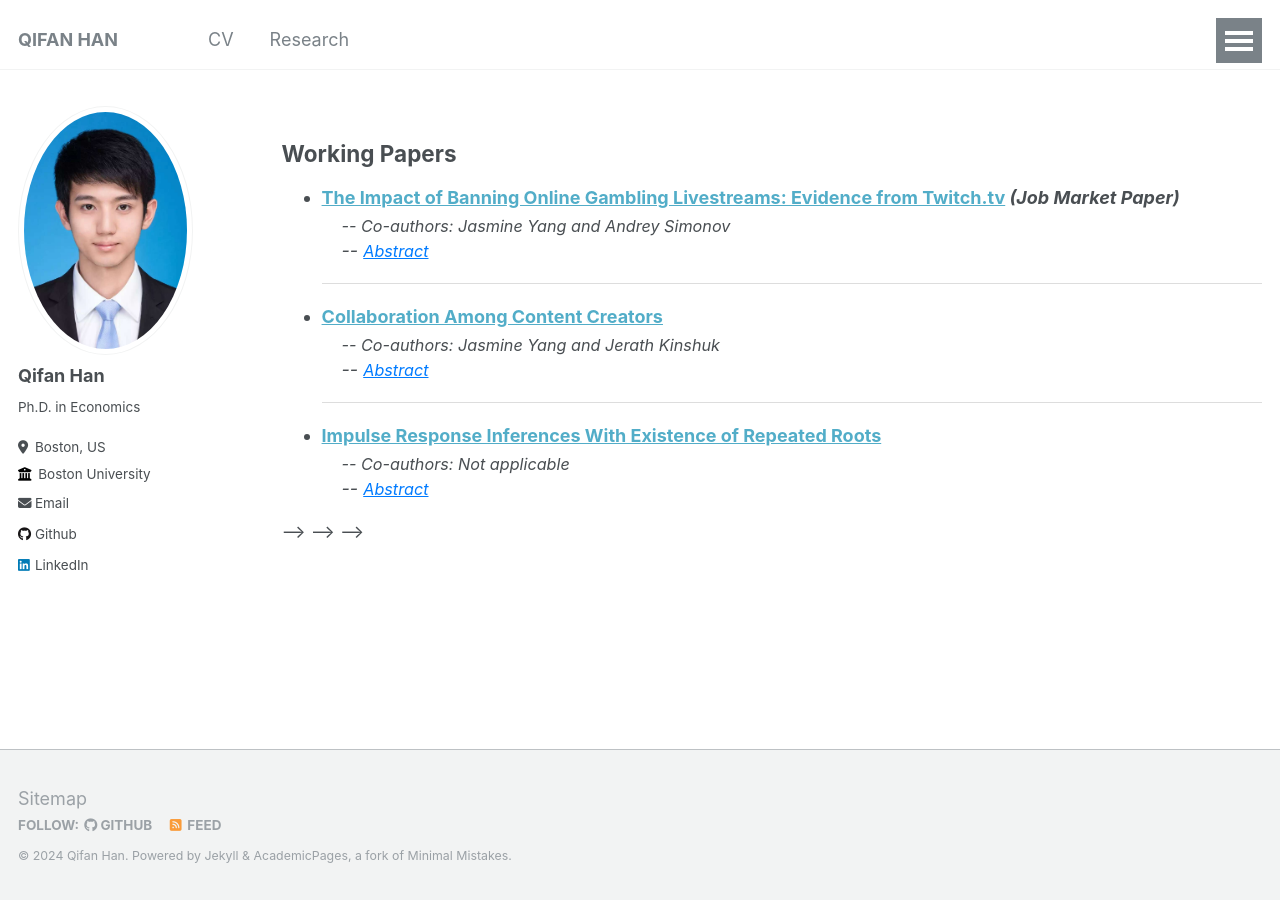
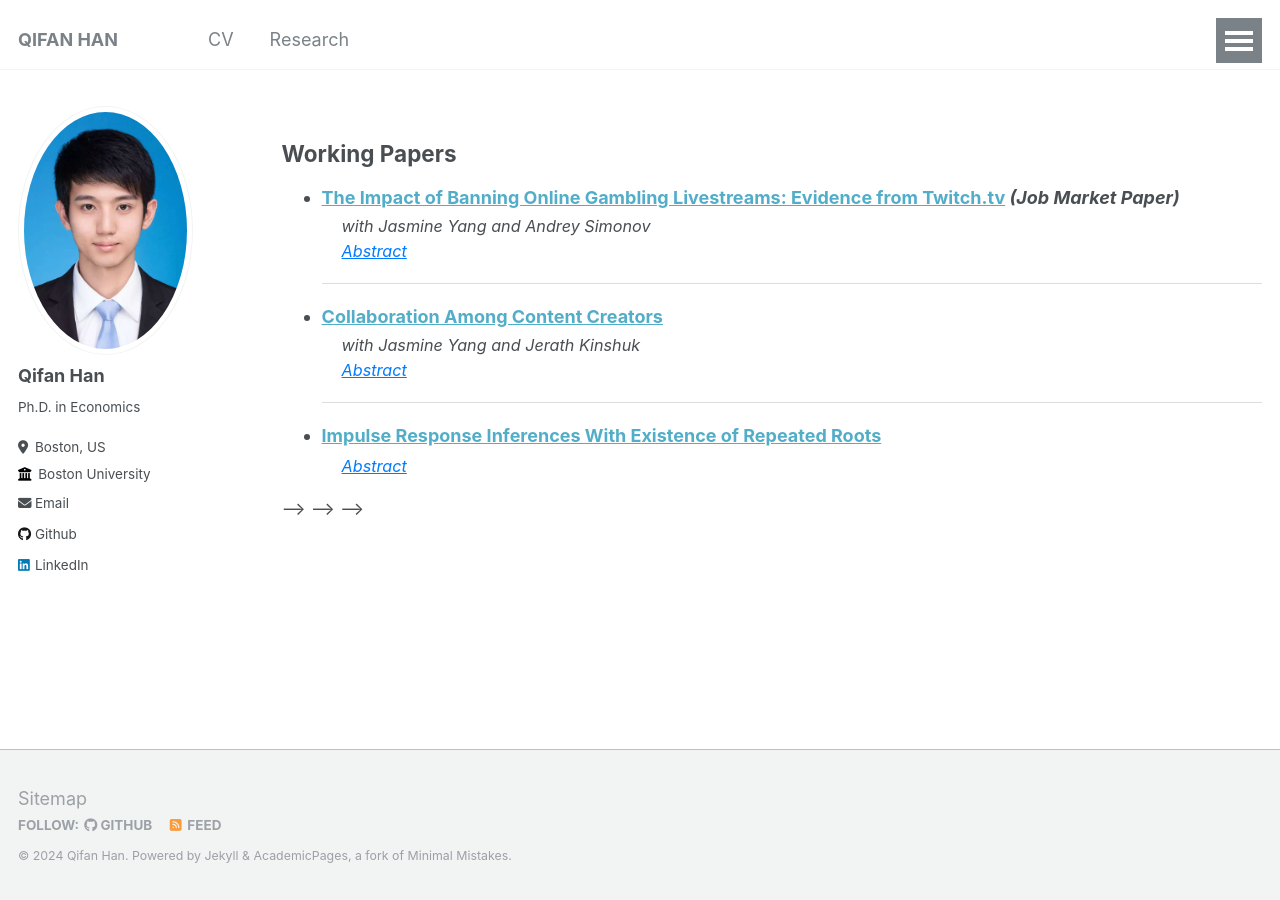
Before and after one commit to qifan-han/qifan-han.github.io, a Jekyll site: the page built from _pages/research.md, in a window 1280 px wide. Built offline with Jekyll 4.4.1, drawn with Linux system fonts in a browser that asks for light colours.

Commit message:
Update research.md

```diff
--- a/_pages/research.md
+++ b/_pages/research.md
@@ -74,9 +75,9 @@ author_profile: true
   <li class="paper-title">
     <a href="https://qifan-han.github.io/files/JMP.pdf">The Impact of Banning Online Gambling Livestreams: Evidence from Twitch.tv</a> <em>(Job Market Paper)</em>
   </li>
-  <div class="coauthors">-- Co-authors: Jasmine Yang and Andrey Simonov</div>
+  <div class="coauthors"> with Jasmine Yang and Andrey Simonov</div>
   <div class="abstract-row">
-    -- <span class="toggle-link" onclick="toggleAbstract('abstract1')">Abstract</span>
+    <span class="toggle-link" onclick="toggleAbstract('abstract1')">Abstract</span>
   </div>
   <div id="abstract1" class="abstract">
     Abstract: The necessity of content regulation on digital platforms, particularly concerning misinformation and harmful content, has sparked a growing debate. While many platforms have increasingly relied on self-regulation to address these issues, the effectiveness of such measures remains unclear, due to a potential misalignment between the incentives of the platforms and those of the regulators. We investigate the effectiveness and market consequences of self-regulation by studying Twitch's ban on online gambling livestreams in October 2022. We use a novel high-frequency panel dataset including top 6000 streamers to assess the policy impact, and leverage historical video clips, high-frequency stream titles and in-stream chats to detect banned content and streamers for identification. We find that the policy successfully decreased weekly gambling streams by 63.2% for streamers whose content were banned and a 12% among unbanned ones. However, it also resulted in a reduction of non-gambling content production, hurting content variety on the platform. Additionally, the policy had a larger impact on more popular streamers, driven by two underlying mechanisms: lower reliance on gambling content and concern for personal reputation. On the demand side, we find that the policy reduced total viewership and low-tier subscriptions among treated streamers but did not decrease revenue from their loyal viewers.
@@ -88,9 +89,9 @@ author_profile: true
   <li class="paper-title">
     <a href="https://papers.ssrn.com/sol3/papers.cfm?abstract_id=4538856">Collaboration Among Content Creators</a>
   </li>
-  <div class="coauthors">-- Co-authors: Jasmine Yang and Jerath Kinshuk</div>
+  <div class="coauthors"> with Jasmine Yang and Jerath Kinshuk</div>
   <div class="abstract-row">
-    -- <span class="toggle-link" onclick="toggleAbstract('abstract2')">Abstract</span>
+    <span class="toggle-link" onclick="toggleAbstract('abstract2')">Abstract</span>
   </div>
   <div id="abstract2" class="abstract">
     Abstract: We study content collaboration in the creator economy, in which competing creators mutually agree to collaborate on joint content and negotiate on content production and revenue sharing. Using a game theory model with creators competing for consumers on a Hotelling line, we show that collaboration allows creators to use the jointly-produced content to moderate competition, while using their individual content to expand into new audiences. This increases content diversity but also leads to increased monetizability of content. In general, collaboration among creators has an effect of increasing the profits of creators while reducing consumer surplus. When creators create content with heterogeneous entertainment values, the creator producing content of lower entertainment value has an incentive to free ride on the collaborative content. This free riding may increase surplus for consumers (who without collaboration would watch content of low entertainment value), thereby improving creators’ profits as well as consumer surplus. Our results provide guidance to content creators, to platforms designing tools to facilitate collaborations, and to policymakers.
@@ -102,9 +103,9 @@ author_profile: true
   <li class="paper-title">
     <a href="https://qifan-han.github.io/files/IRF_paper.pdf">Impulse Response Inferences With Existence of Repeated Roots</a>
   </li>
-  <div class="coauthors">-- Co-authors: Not applicable</div>
+<!--  <div class="coauthors">Co-authors: Not applicable</div>-->
   <div class="abstract-row">
-    -- <span class="toggle-link" onclick="toggleAbstract('abstract3')">Abstract</span>
+    <span class="toggle-link" onclick="toggleAbstract('abstract3')">Abstract</span>
   </div>
   <div id="abstract3" class="abstract">
     Abstract: Vector Autoregression (VAR) and Local Projection (LP) are two popular methods of estimating the impulse response functions (IRFs) and conducting inferences in macroeconomic studies. However, it remains unclear which one should be a better choice in empirical practices. This paper extends existing works on the comparison between Vector Autoregression and Local Projection methods, by considering inferences when the data generating processes involve repeated roots. I show that the autoregressive estimation of impulse response functions will converge to a special type of real-valued random variable, resulting in conservativeness of the widely-used bootstrap Efron confidence interval, even when the roots are away from the unit circle. This property of conservativeness becomes even more severe in the following cases: 1) when the time series is highly persistent; and 2) when the researcher is interested in impulse response functions at intermediate or long horizons. The theoretical results are supported by Monte Carlo simulations with different values of roots in a variety of model specifications, including AR(2), AR(3) and VAR(1).
```
Also changed, not shown: other parts of _pages/research.md (+1 -0 lines).
